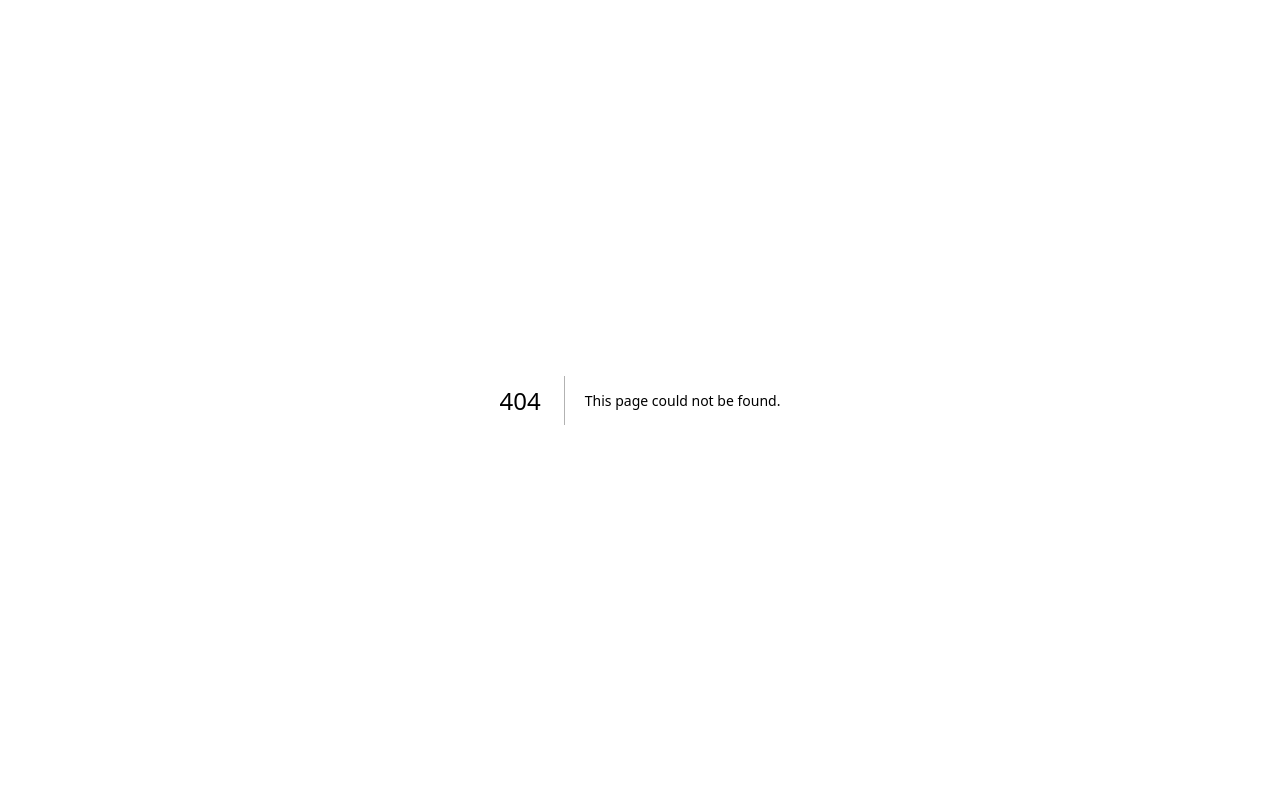
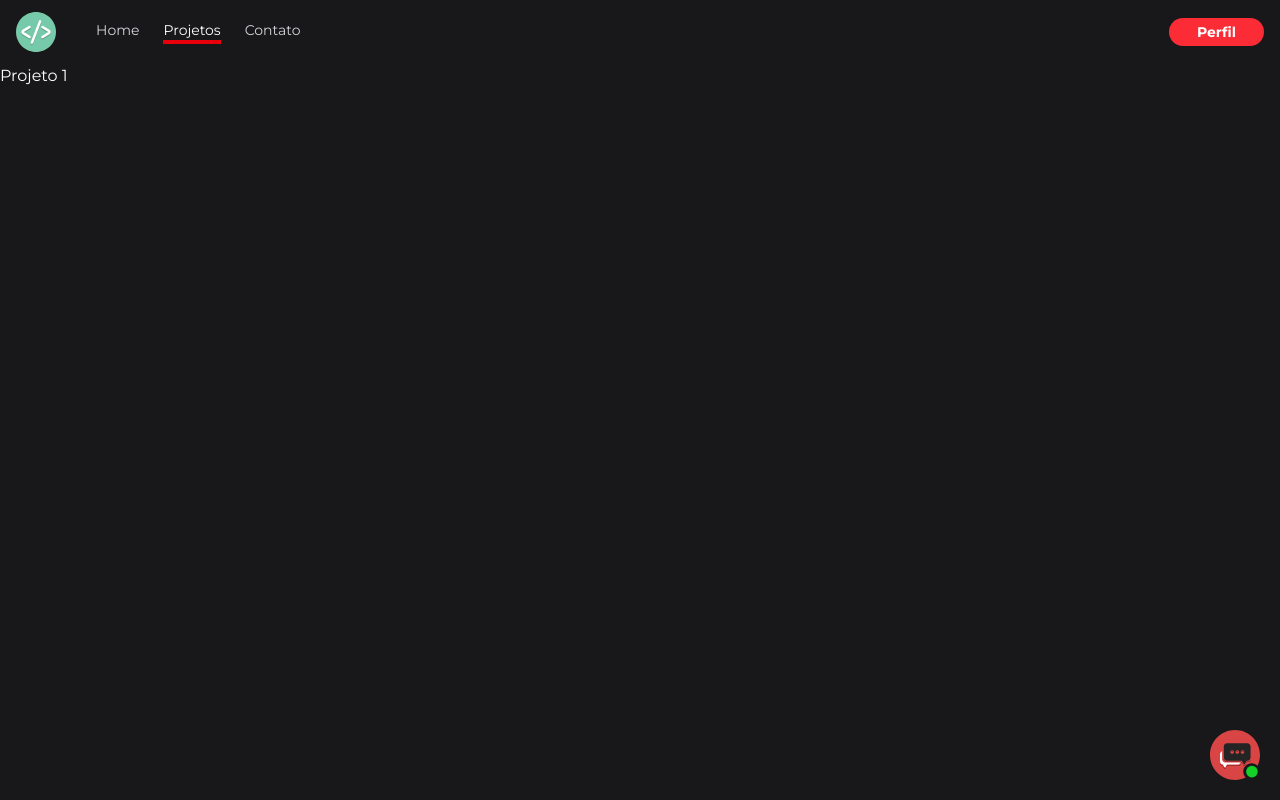
Before and after one commit to Tiago0Br/portfolio-tiagolopes, a Next.js app: page /projects/1 in a window 1280 px wide. Before the commit this address had no page. Built offline with nearby package versions, Linux system fonts and the light colour scheme.

Commit message:
feature: adicionando componentes de cabeçalho, menu, botão do chat e container

```diff
--- a/src/app/(pages)/page.tsx
+++ b/src/app/(pages)/page.tsx
@@ -1,3 +1,5 @@
+import { Header } from '@/components/shared/header'
+
 export default function HomePage() {
-  return <div>Início</div>
+  return <Header />
 }
--- /dev/null
+++ b/src/app/(pages)/projects/[id]/page.tsx
@@ -0,0 +1,16 @@
+import { Header } from '@/components/shared/header'
+
+interface ProjectPageProps {
+  params: {
+    id: string
+  }
+}
+
+export default function ProjectPage({ params: { id } }: ProjectPageProps) {
+  return (
+    <div>
+      <Header />
+      <h1>Projeto {id}</h1>
+    </div>
+  )
+}
--- a/src/components/chat/button-chat.tsx
+++ b/src/components/chat/button-chat.tsx
@@ -3,7 +3,7 @@ import Image from 'next/image'
 export function ButtonChat() {
   return (
     <div className="fixed bottom-5 right-5 cursor-pointer">
-      <Image src="/chat.svg" alt="chat" width={50} height={50} />
+      <Image src="/chat.svg" alt="chat" width={50} height={50} draggable={false} />
     </div>
   )
 }
--- /dev/null
+++ b/src/components/shared/container.tsx
@@ -0,0 +1,8 @@
+interface ContainerProps {
+  children: React.ReactNode
+  className?: string
+}
+
+export function Container({ children, className = '' }: ContainerProps) {
+  return <div className={`max-w-7xl mx-auto px-4 ${className}`}>{children}</div>
+}
--- /dev/null
+++ b/src/components/shared/header.tsx
@@ -0,0 +1,34 @@
+import Image from 'next/image'
+import Link from 'next/link'
+import { Container } from './container'
+import { Menu } from './menu'
+
+export function Header() {
+  return (
+    <header className="flex items-center h-16">
+      <Container className="flex-1 flex justify-between items-center">
+        <div className="flex items-center gap-10">
+          <Link href="/" className="hidden sm:block">
+            <Image
+              src="/favicon.svg"
+              alt="Logo do portfólio"
+              width={40}
+              height={40}
+              draggable={false}
+            />
+          </Link>
+          <Menu />
+        </div>
+        <div className="hidden sm:flex items-center">
+          <Link
+            href="https://www.linkedin.com/in/tiago-lopes-7ab0b71a4"
+            target="_blank"
+            className="bg-red-500 rounded-full px-7 py-1 text-sm font-bold"
+          >
+            Perfil
+          </Link>
+        </div>
+      </Container>
+    </header>
+  )
+}
--- /dev/null
+++ b/src/components/shared/menu.tsx
@@ -0,0 +1,45 @@
+'use client'
+
+import Link from 'next/link'
+import { usePathname } from 'next/navigation'
+
+export function Menu() {
+  const path = usePathname()
+
+  return (
+    <nav className="flex gap-6">
+      <MenuItem href="/" selected={path === '/'}>
+        Home
+      </MenuItem>
+      <MenuItem href="/projects/1" selected={path.startsWith('/projects')}>
+        Projetos
+      </MenuItem>
+      <MenuItem href="/contact" newTab>
+        Contato
+      </MenuItem>
+    </nav>
+  )
+}
+
+interface MenuItemProps {
+  children: React.ReactNode
+  href: string
+  selected?: boolean
+  newTab?: boolean
+}
+
+function MenuItem({ children, href, selected = false, newTab = false }: MenuItemProps) {
+  return (
+    <Link href={href} target={newTab ? '_blank' : '_self'}>
+      <span
+        data-selected={selected}
+        className="
+          flex items-center gap-2 text-sm border-red-600 text-zinc-300
+          hover:text-white data-[selected=true]:border-b-4 data-[selected=true]:text-white
+        "
+      >
+        {children}
+      </span>
+    </Link>
+  )
+}
```
